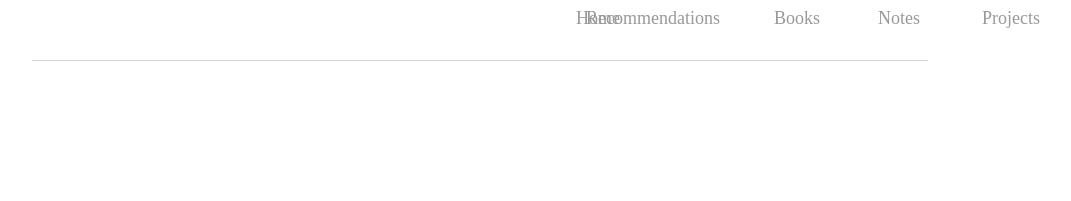
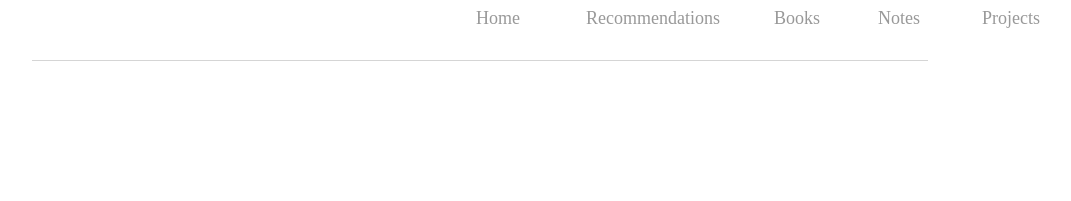
Before and after one commit to scryptive/personal, a Jekyll site: the page built from index.html, in a window 1280 px wide. Shown: the top 201 px of the page, without its empty margins (160-1231 px from the left). Built offline with Jekyll 4.4.1, drawn with Linux system fonts in a browser that asks for light colours.

Commit message:
Update default.html

```diff
--- a/_layouts/default.html
+++ b/_layouts/default.html
@@ -34,17 +34,17 @@
     font-size: 18px;
 }
 
-.topleft {
+.middleleft {
     position: absolute;
     top: 8px;
     right: 400px;
     font-size: 18px;
 }
 
-.middleleft {
+.topleft {
     position: absolute;
     top: 8px;
-    right: 500px;
+    right: 600px;
     font-size: 18px;
 }
 
@@ -63,8 +63,8 @@
   <div class="topright"><a href="https://scryptive.github.io/planet-fred/projects/">Projects</a></div>
   <div class="middleright"><a href="https://scryptive.github.io/planet-fred/notes/">Notes</a></div>
   <div class="middlemiddle"><a href="https://scryptive.github.io/planet-fred/books/">Books</a></div>
-  <div class="topleft"><a href="https://scryptive.github.io/planet-fred/recommendations">Recommendations</a></div>
-  <div class="middleleft"><a href="https://scryptive.github.io/planet-fred/">Home</a></div>
+  <div class="middleleft"><a href="https://scryptive.github.io/planet-fred/recommendations">Recommendations</a></div>
+  <div class="topleft"><a href="https://scryptive.github.io/planet-fred/">Home</a></div>
 	</nav>
 			<footer>
            		        <div class="foot">
```
